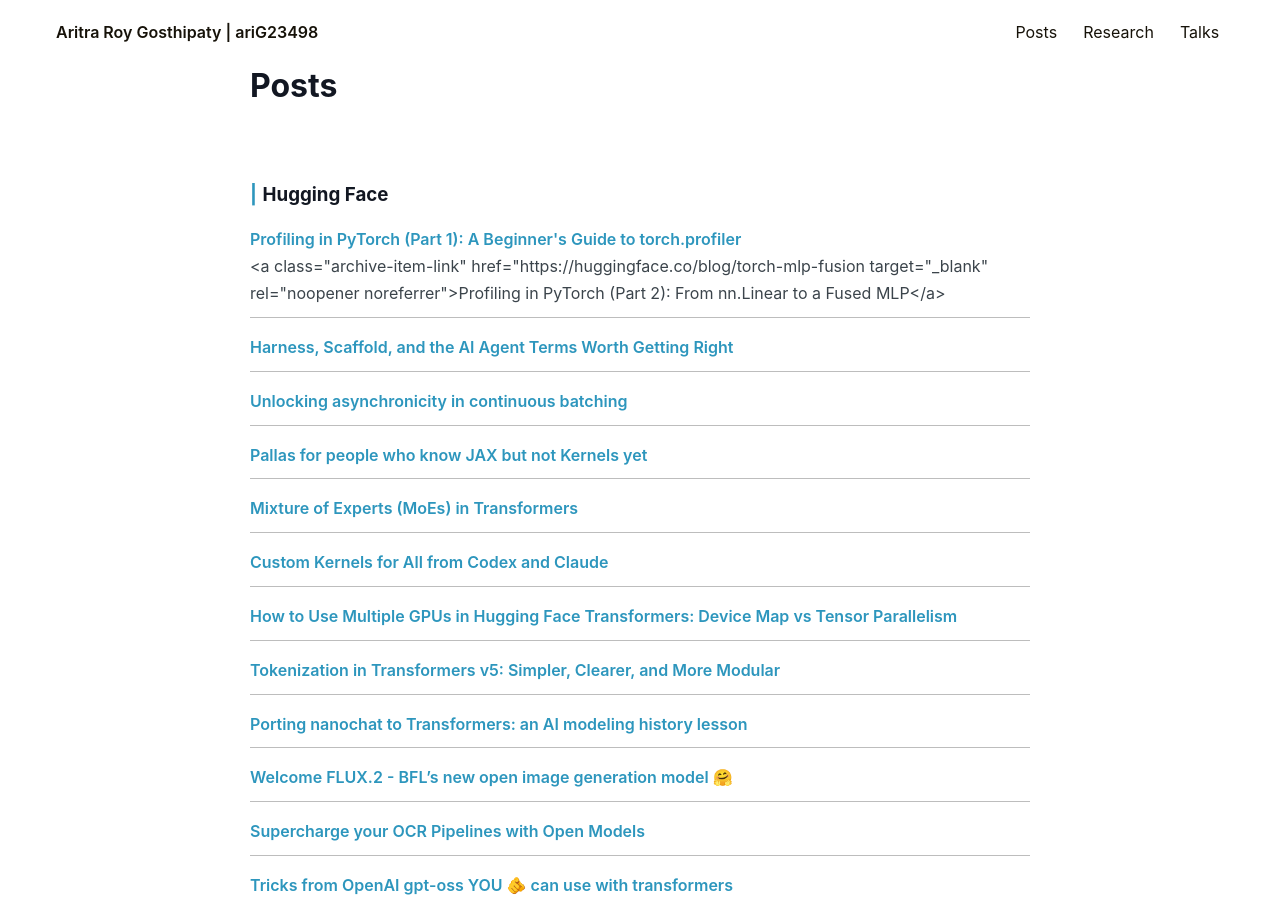
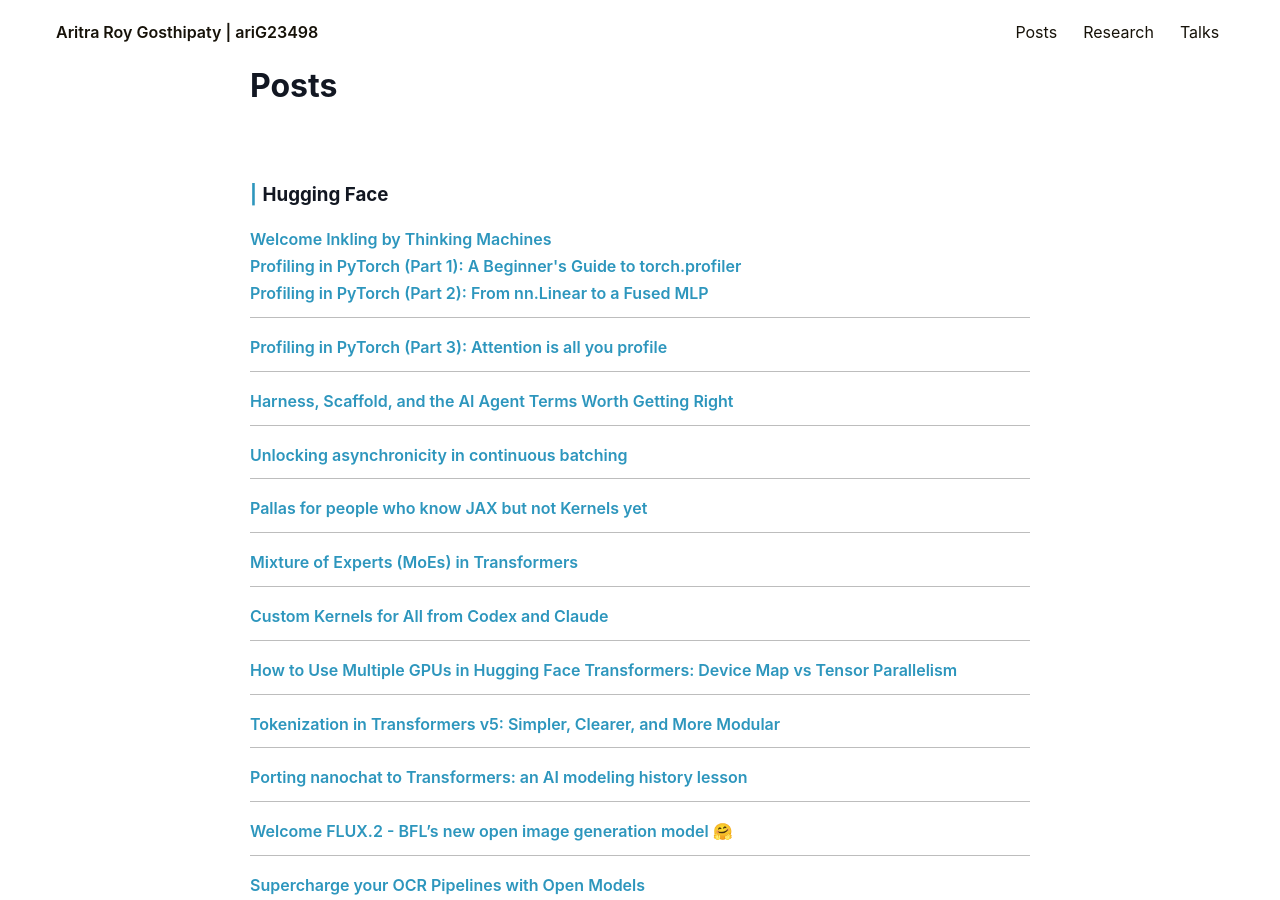
Before and after one commit to ariG23498/ariG23498.github.io, a Jekyll site: the page built from blogs.md, in a window 1280 px wide and 900 px high. Built offline with Jekyll 4.4.1, drawn with Linux system fonts in a browser that asks for light colours.

Commit message:
Fix links in blogs.md for proper formatting

```diff
--- a/blogs.md
+++ b/blogs.md
@@ -8,9 +8,14 @@ permalink: /posts
    <div class="post-wrap archive">
       <h3>Hugging Face</h3>
       <article class="archive-item">
+         <a class="archive-item-link" href="https://huggingface.co/blog/thinkingmachines-inkling" target="_blank" rel="noopener noreferrer">Welcome Inkling by Thinking Machines</a>
+      <article class="archive-item">
          <a class="archive-item-link" href="https://huggingface.co/blog/torch-profiler" target="_blank" rel="noopener noreferrer">Profiling in PyTorch (Part 1): A Beginner's Guide to torch.profiler</a>
       <article class="archive-item">
-         <a class="archive-item-link" href="https://huggingface.co/blog/torch-mlp-fusion target="_blank" rel="noopener noreferrer">Profiling in PyTorch (Part 2): From nn.Linear to a Fused MLP</a>
+         <a class="archive-item-link" href="https://huggingface.co/blog/torch-mlp-fusion" target="_blank" rel="noopener noreferrer">Profiling in PyTorch (Part 2): From nn.Linear to a Fused MLP</a>
+      </article>
+      <article class="archive-item">
+         <a class="archive-item-link" href="https://huggingface.co/blog/torch-attention-profile" target="_blank" rel="noopener noreferrer">Profiling in PyTorch (Part 3): Attention is all you profile</a>
       </article>
       <article class="archive-item">
          <a class="archive-item-link" href="https://huggingface.co/blog/agent-glossary" target="_blank" rel="noopener noreferrer">Harness, Scaffold, and the AI Agent Terms Worth Getting Right</a>
```
